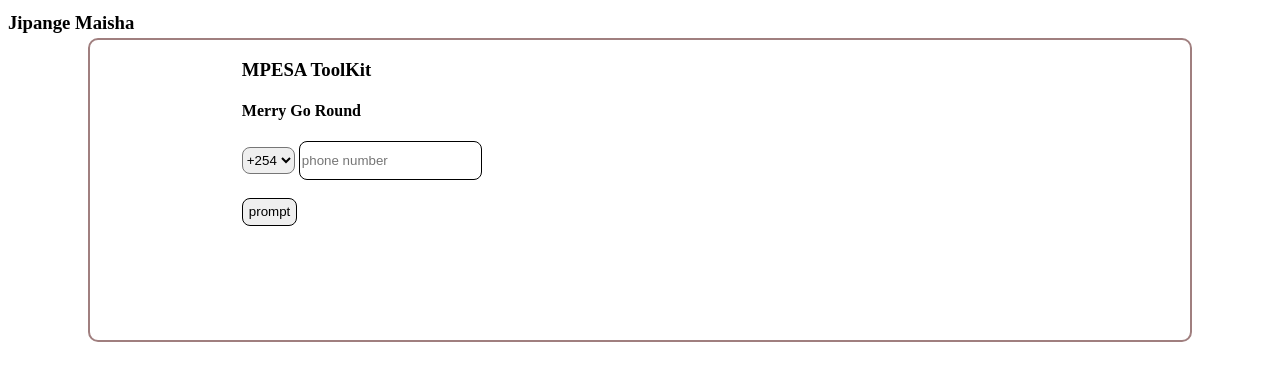
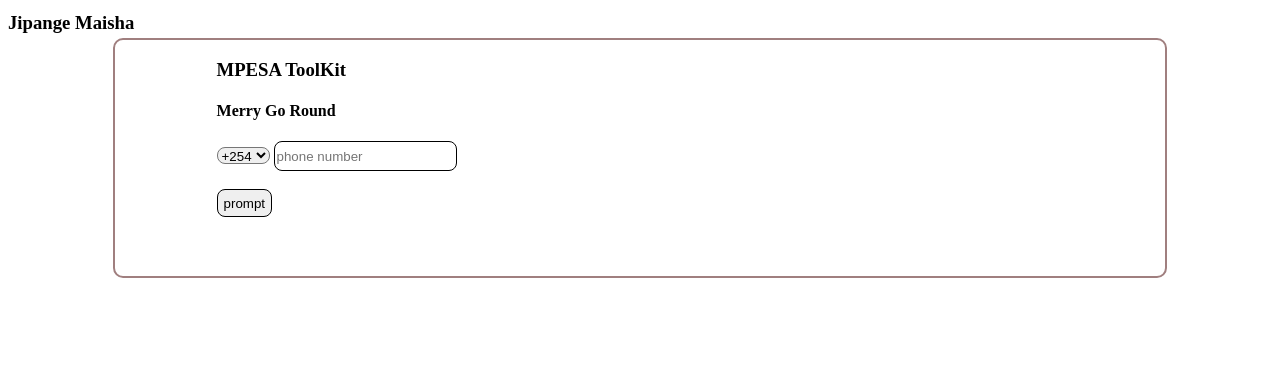
Before and after one commit to MudanyiJavan/mpesa_stkpush_payment_kimstoneproject, a website: page view/app.html in a window 1280 px wide. Drawn offline with Linux system fonts and the light colour scheme.

Commit message:
css changes

```diff
--- a/view/app.css
+++ b/view/app.css
@@ -15,17 +15,17 @@
     width: 75%;
     border: 2px solid rgb(160, 127, 127);
     border-radius: 10px;
-    padding-left: 12%;
-    padding-bottom: 10%;
+    padding-left: 8%;
+    padding-bottom: 5%;
 }
 .payment input{
-    height: 20%;
+    height: 15%;
     border: 1px solid;
     border-radius: 8px
 
 }
 .payment select{
-    height: 16%;
+    height: 10%;
     border-radius: 8px;
 }
 .payment button{
```
